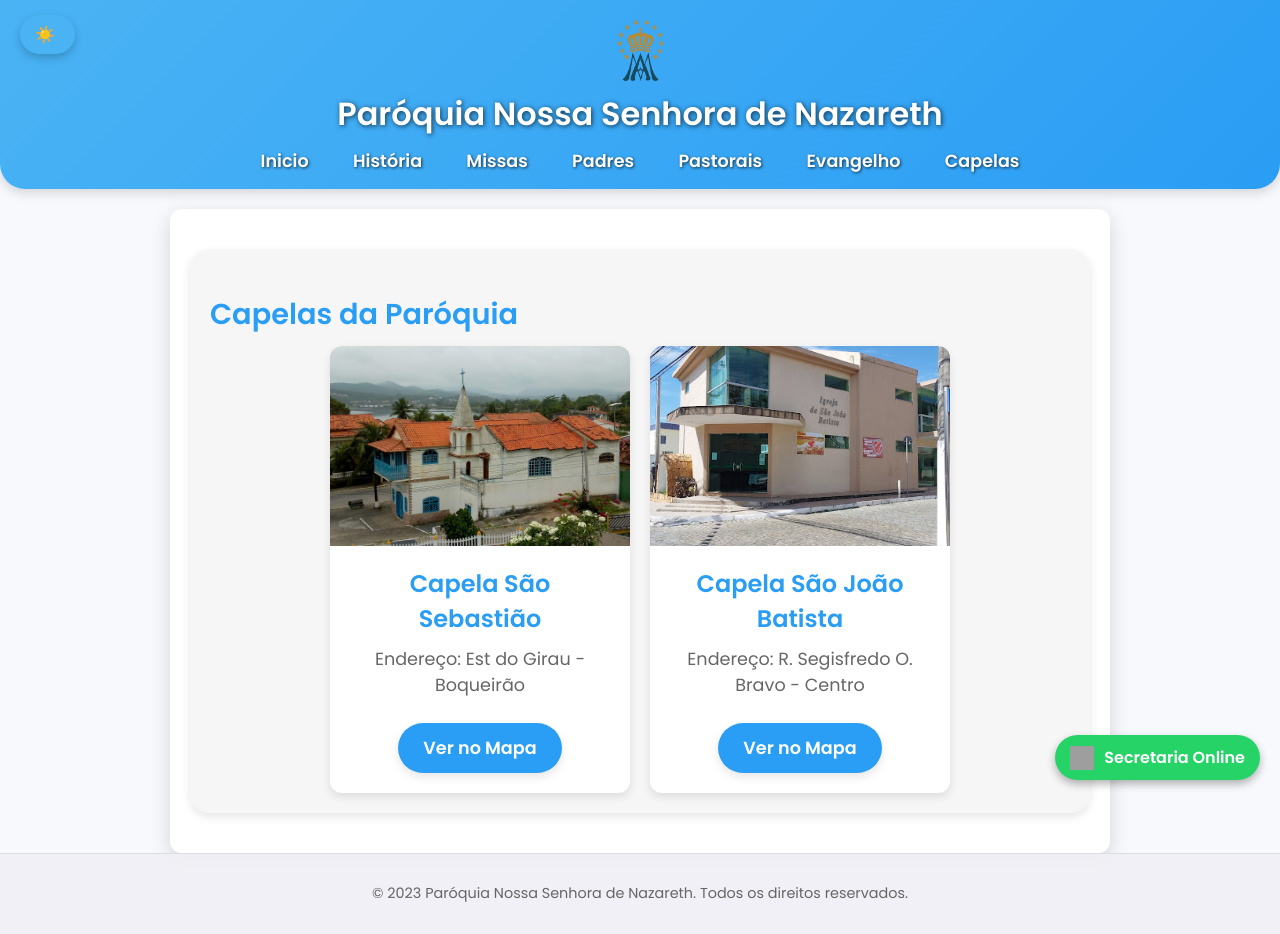
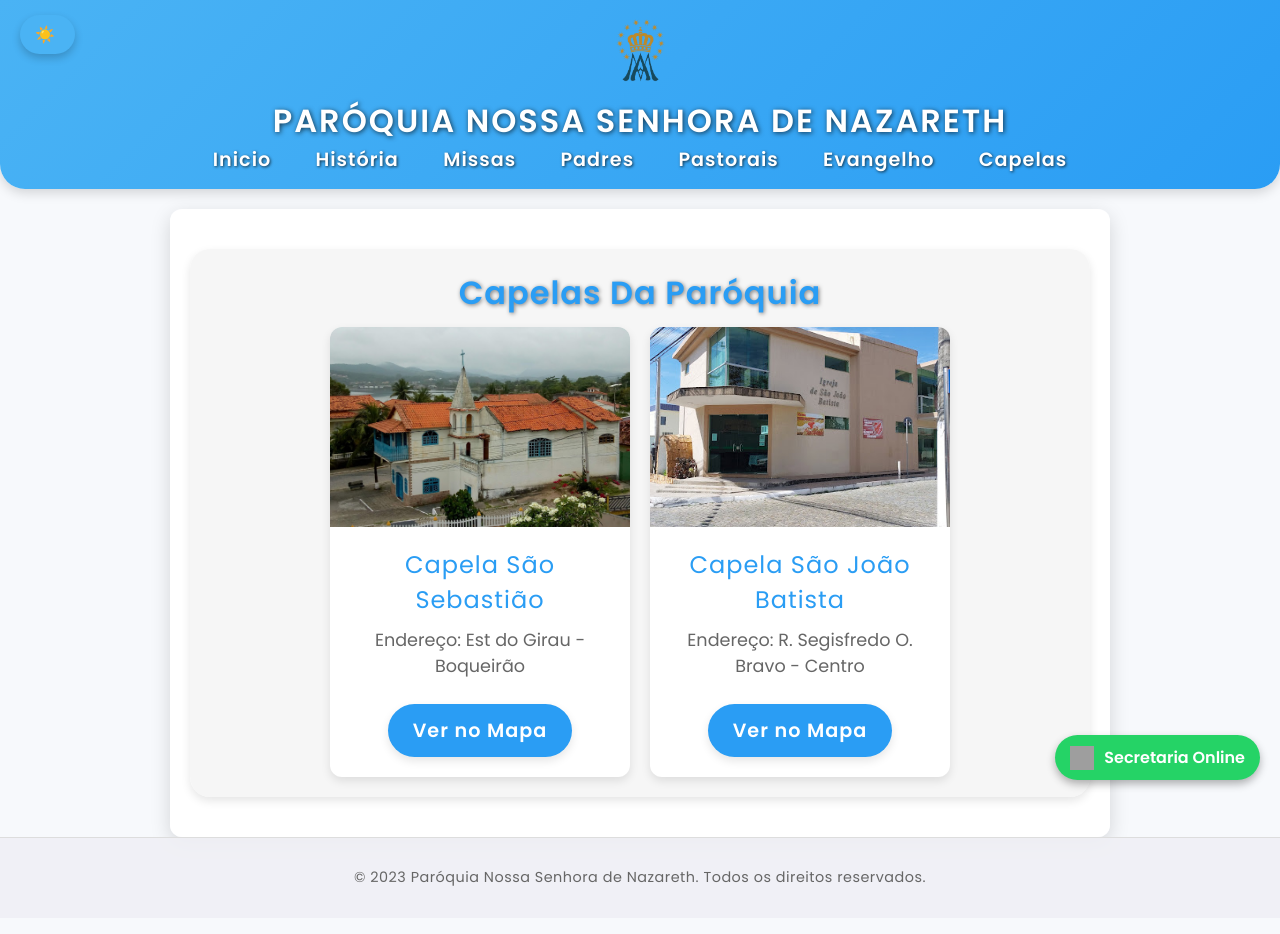
Before and after one commit to efserafim/paroquiateste, a plain HTML site: page capelas.html in a window 1280 px wide. Drawn offline with Linux system fonts and the light colour scheme; grey boxes are pictures that could not be loaded.

Commit message:
Add files via upload

```diff
--- a/styles.css
+++ b/styles.css
@@ -9,6 +9,7 @@ body {
     overflow-x: hidden;
     transition: background-color 0.3s, color 0.3s;
 }
+
 
 .dark-mode {
     background-color: #121212;
@@ -30,12 +31,14 @@ header {
     background: linear-gradient(135deg, #1e1e1e, #3a3a3a);
 }
 
-.logo {
-    display: flex;
-    flex-direction: column;
-    align-items: center;
-    text-align: center;
-    margin-bottom: 10px;
+.logo h1 {
+    margin: 0;
+    font-size: 2.5em;
+    font-weight: 600;
+    color: #ffffff;
+    text-transform: uppercase; /* Maiúsculas para maior impacto */
+    letter-spacing: 2px; /* Maior espaçamento entre letras */
+    text-shadow: 2px 2px 6px rgba(0, 0, 0, 0.7); /* Efeito de sombra mais forte */
 }
 
 .brasao {
@@ -70,14 +73,17 @@ nav ul li {
 nav a {
     color: #ffffff; /* Texto claro */
     text-decoration: none;
-    font-weight: 600; /* Peso da fonte mais forte */
-    font-size: 1.1em;
-    text-shadow: 1px 1px 3px rgba(0, 0, 0, 0.7); /* Sombra para legibilidade */
-    transition: color 0.3s;
+    font-weight: 600;
+    font-size: 1.2em;
+    text-transform: capitalize; /* Primeira letra maiúscula */
+    letter-spacing: 1px; /* Espaçamento sutil entre letras */
+    text-shadow: 1px 1px 3px rgba(0, 0, 0, 0.7); /* Efeito de sombra sutil */
+    transition: color 0.3s, transform 0.3s;
 }
 
 nav a:hover {
     color: #4ab3f4; /* Azul mais claro ao passar o mouse */
+    transform: translateY(-3px); /* Efeito de elevação ao passar o mouse */
 }
 
 .hero {
@@ -118,6 +124,7 @@ nav a:hover {
 }
 
 .carousel-caption h2 {
+    text-align: center;
     font-size: 2.5em;
     margin: 0;
 }
@@ -126,6 +133,14 @@ nav a:hover {
     font-size: 1.2em;
     margin: 10px 0;
 }
+
+section h2, .carousel-caption h2 {
+    text-align: center;
+    margin: 0 auto; /* Garantir que o texto ocupe o espaço central */
+    display: block; /* Garante que o elemento seja tratado como bloco */
+    width: fit-content; /* Ajusta a largura para o conteúdo */
+}
+
 
 main {
     padding: 20px;
@@ -153,9 +168,13 @@ section {
 }
 
 section h2 {
-    font-size: 1.8em;
+    font-size: 2em;
     margin-bottom: 10px;
-    color: #2a9df4; /* Azul suave */
+    color: #2a9df4;
+    text-transform: capitalize;
+    font-weight: 600;
+    letter-spacing: 1px;
+    text-shadow: 1px 1px 4px rgba(0, 0, 0, 0.5); /* Sombra mais forte */
 }
 
 .dark-mode section h2 {
@@ -163,9 +182,12 @@ section h2 {
 }
 
 section h3 {
-    font-size: 1.5em;
+    font-size: 1.6em;
     margin: 15px 0;
-    color: #4ab3f4; /* Azul mais claro */
+    color: #4ab3f4;
+    text-transform: capitalize;
+    font-weight: 500;
+    letter-spacing: 1px;
 }
 
 section ul {
@@ -197,26 +219,28 @@ footer {
     color: #666;
     border-top: 1px solid #ddd;
     font-size: 0.9em;
+    letter-spacing: 0.5px;
 }
 
 .dark-mode footer {
-    background: rgba(50, 50, 50, 0.9); /* Fundo do rodapé no modo escuro */
-    color: #bbb; /* Texto claro no rodapé */
+    background: rgba(50, 50, 50, 0.9);
+    color: #bbb;
 }
 
 .btn {
-    display: inline-block; /* Garante que o botão seja exibido como um bloco */
+    display: inline-block;
     padding: 12px 25px;
-    background-color: #2a9df4; /* Cor do botão */
-    color: #fff; /* Cor do texto */
-    text-decoration: none; /* Remove o sublinhado */
-    border-radius: 30px; /* Bordas arredondadas */
-    font-size: 1.1em;
+    background-color: #2a9df4;
+    color: #fff;
+    text-decoration: none;
+    border-radius: 30px;
+    font-size: 1.2em;
     font-weight: 600;
-    margin-top: 20px; /* Espaço acima do botão */
+    margin-top: 20px;
     box-shadow: 0 4px 10px rgba(0, 0, 0, 0.1);
     transition: background-color 0.3s, transform 0.2s, box-shadow 0.3s;
-    text-align: center; /* Centraliza o texto */
+    text-align: center;
+    letter-spacing: 1px;
 }
 
 .dark-mode .btn {
@@ -224,8 +248,8 @@ footer {
 }
 
 .btn:hover {
-    background-color: #1e8fd6; /* Cor ao passar o mouse */
-    transform: translateY(-4px); /* Efeito de elevação */
+    background-color: #1e8fd6;
+    transform: translateY(-4px);
     box-shadow: 0 8px 15px rgba(0, 0, 0, 0.2);
 }
 
```
Also changed, not shown: eventos.html (+1 -1 lines).
